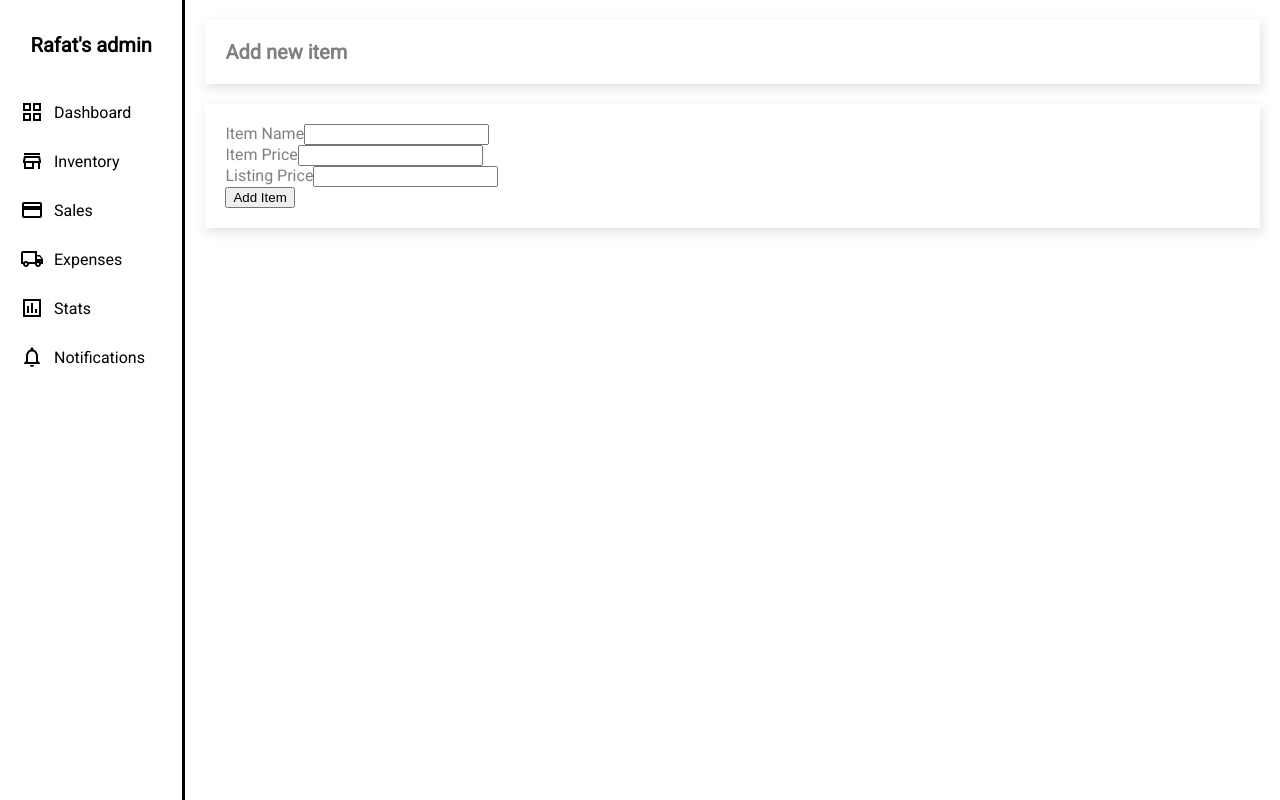
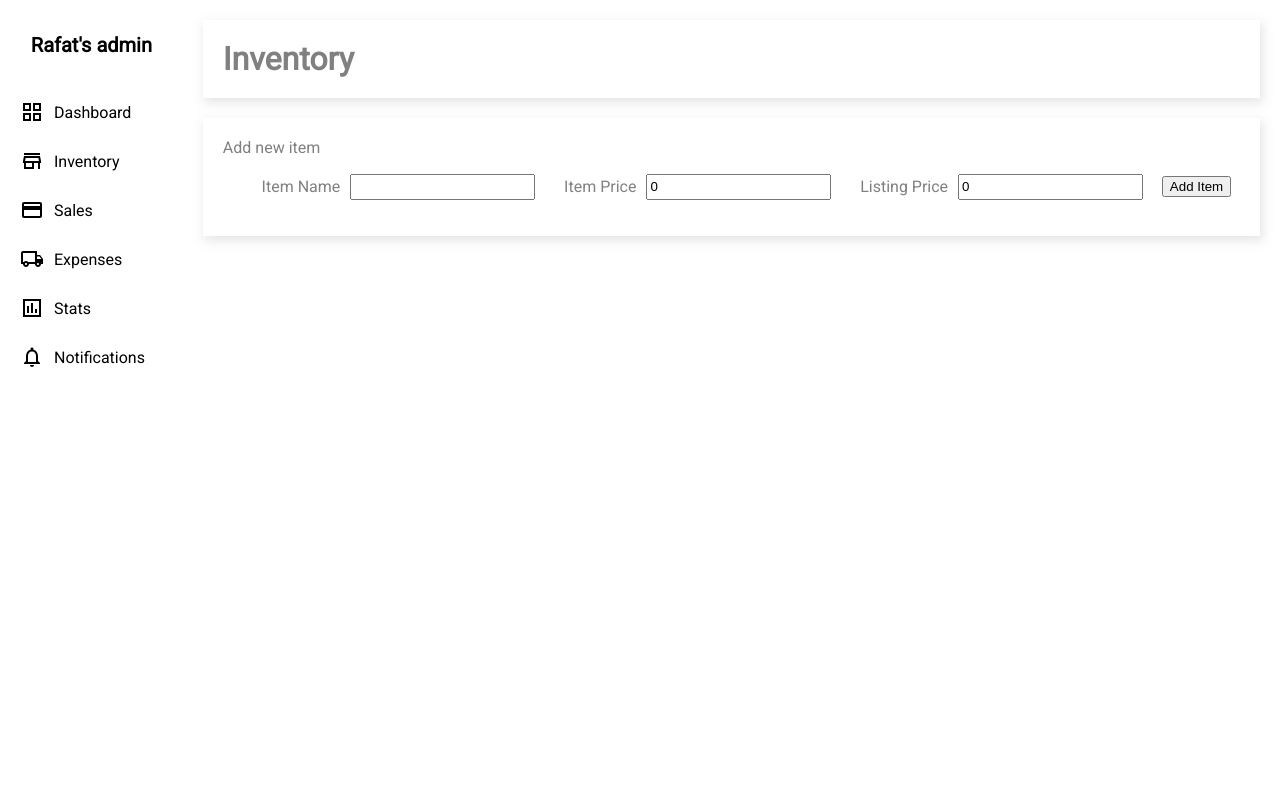
Before and after one commit to rshaki01/inventory-manager, a React (Create React App) app: page /inventory in a window 1280 px wide. Built offline with nearby package versions, Linux system fonts and the light colour scheme.

Commit message:
Added State

```diff
--- a/src/App.js
+++ b/src/App.js
@@ -2,9 +2,12 @@ import Home from "./pages/home/Home";
 import Inventory from "./pages/inventory/Inventory";
 import './components/sidebar/sidebar.scss'
 import { BrowserRouter, Routes, Route } from "react-router-dom"
+import {GlobalProvider} from './context/GlobalState';
+
 
 function App() {
   return (
+    <GlobalProvider>
       <div>
       <BrowserRouter>
         <Routes>
@@ -13,6 +16,7 @@ function App() {
         </Routes>
       </BrowserRouter>
       </div>
+    </GlobalProvider>
   );
 }
 
--- a/src/components/sidebar/sidebar.scss
+++ b/src/components/sidebar/sidebar.scss
@@ -5,7 +5,6 @@
     font-family: 'Roboto';
     flex: 1;
     min-height: 100vh;
-    border-right: solid black;
 
     .top {
         height: 50px;
--- /dev/null
+++ b/src/context/AppReducer.js
@@ -0,0 +1,14 @@
+export default (state, action) => {
+    switch(action.type) {
+        case 'ADD_ITEM':
+            return {...state, inventory: [...state.inventory, action.payload]}
+        case 'DELETE_ITEM':
+            return {...state, inventory: state.inventory.filter(item => item.id !== action.payload.id)}
+        case 'SELL_ITEM':
+            return {...state, sales: [...state.sales, action.payload]}
+        case 'ADD_EXPENSE':
+            return {...state, expenses: [...state.expenses, action.payload]}
+        default:
+            return state;
+    }
+}
--- /dev/null
+++ b/src/context/GlobalState.js
@@ -0,0 +1,61 @@
+import React, {createContext, useReducer} from 'react';
+import AppReducer from './AppReducer'
+
+// Initial State
+const initialState = {
+    inventory: [],
+    sales: [],
+    expenses: []
+}
+
+// Create Context
+export const GlobalContext = createContext(initialState);
+
+//Provider component
+export const GlobalProvider = ({children}) => {
+    const [state, dispatch] = useReducer(AppReducer, initialState);
+
+    // 'Item Actions
+
+    function addItem(item) {
+        dispatch({
+            type: 'ADD_ITEM',
+            payload: item
+        })
+    }
+
+    function deleteItem(item) {
+        dispatch(
+            {
+                type: 'DELETE_ITEM',
+                payload: item
+            }
+        )
+    }
+
+    function sellItem(item) {
+        dispatch(
+            {
+                type: 'SELL_ITEM',
+                payload: item
+            }
+        )
+        deleteItem(item);
+    }
+
+    // Expense Actions
+
+    function addExpense(expense) {
+        dispatch(
+            {
+                type: 'ADD_EXPENSE',
+                payload: expense
+            }
+        )
+    }
+
+    return (<GlobalContext.Provider value={{inventory: state.inventory, sales: state.sales, expenses: state.expenses, addItem, deleteItem, sellItem, addExpense}}>
+        {children}
+    </GlobalContext.Provider>)
+
+}
--- a/src/pages/inventory/Inventory.jsx
+++ b/src/pages/inventory/Inventory.jsx
@@ -1,29 +1,52 @@
-import React from 'react'
+import React, {useContext, useState} from 'react'
 import './inventory.scss'
 import Sidebar from '../../components/sidebar/Sidebar'
+import { GlobalContext } from '../../context/GlobalState'
 
 
 const Inventory = () => {
+
+
+  const [name, setName] = useState('');
+  const [purchasePrice, setPurchasePrice] = useState(0);
+  const [listingPrice, setListingPrice] = useState(0);
+
+  const {addItem, initialState} = useContext(GlobalContext)
+
+  let submit = (e) => {
+    e.preventDefault();
+    // randomize ID
+    const id = Math.floor(Math.random() * 100000) + 1;
+    // create new item using state
+    let newItem = {id, name, purchasePrice, listingPrice};
+    addItem(newItem);
+    setName('');
+    setPurchasePrice(0);
+    setListingPrice(0);
+  }
+
+
   return (
     <div className="inventory">
       <Sidebar />
       <div className="inventoryContainer">
         <div className="top">
-            <h1>Add new item</h1>
+            <h1>Inventory</h1>
         </div>
         <div className="bottom">
-            <form className="add-form">
+            <p>Add new item</p>
+            <form className="add-form" onSubmit={submit}>
                 <div className="form-control-check">
                     <label>Item Name</label>
-                    <input type="text" placeholder=''/>
+                    <input type="text" placeholder='' value={name} onChange={(e) => setName(e.target.value)}/>
                 </div>
                 <div className="form-control-check">
                     <label>Item Price</label>
-                    <input type="number" />
+                    <input type="number" value={purchasePrice} onChange={(e) => setPurchasePrice((parseInt(e.target.value)))}/>
                 </div>
                 <div className="form-control-check">
                     <label>Listing Price</label>
-                    <input type="number"/>
+                    <input type="number" value={listingPrice} onChange={(e) => setListingPrice((parseInt(e.target.value)))}/>
                 </div>
                 <input type= "submit" value='Add Item' className='btn btn-block'/>
             </form>
--- a/src/pages/inventory/inventory.scss
+++ b/src/pages/inventory/inventory.scss
@@ -15,18 +15,45 @@
             box-shadow: 2px 4px 10px 1px rgba(201, 201, 201, 0.47);
             display: flex;
 
-            h1 {
-                font-size: 20px;
-            }
+        }
 
-            .left {
+        .bottom {
+            display: block;
+            .add-form {
+                width: 100%;
+                margin: 10px;
+                display: flex;
+                justify-content: space-evenly;
+                align-items: center;
+              }
+
+              .form-control label {
+                display: block;
+              }
+
+              .form-control input {
+                width: 30%;
+                height: 20px;
+                margin: 5px;
+                padding: 3px 7px;
+                font-size: 17px;
+              }
+
+              .form-control-check {
+                display: flex;
+                align-items: center;
+                justify-content: space-between;
+              }
+
+              .form-control-check label {
                 flex: 1;
-            }
+                margin: 10px;
+              }
 
-            .right {
+              .form-control-check input {
                 flex: 2;
-            }
-
+                height: 20px;
+              }
         }
 
     }
```
Lines whose indentation alone changed are shown as unchanged.
